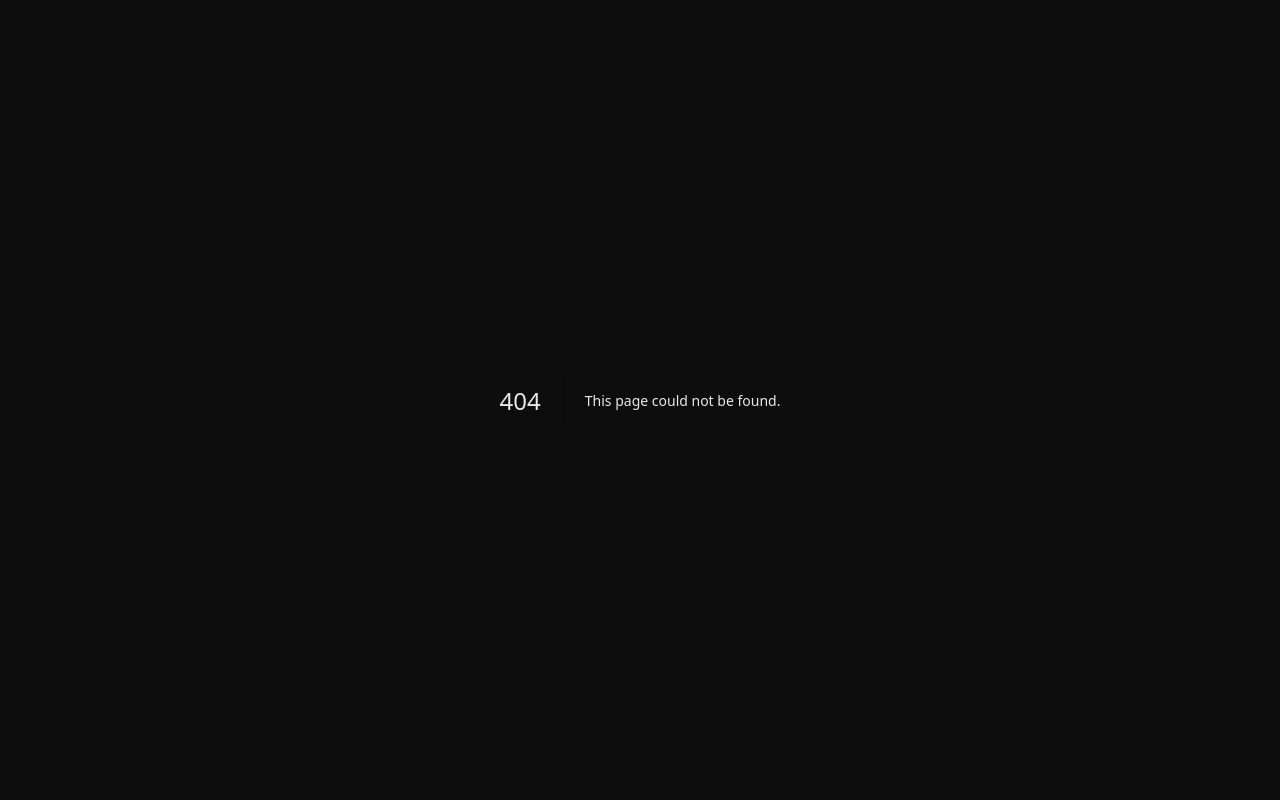
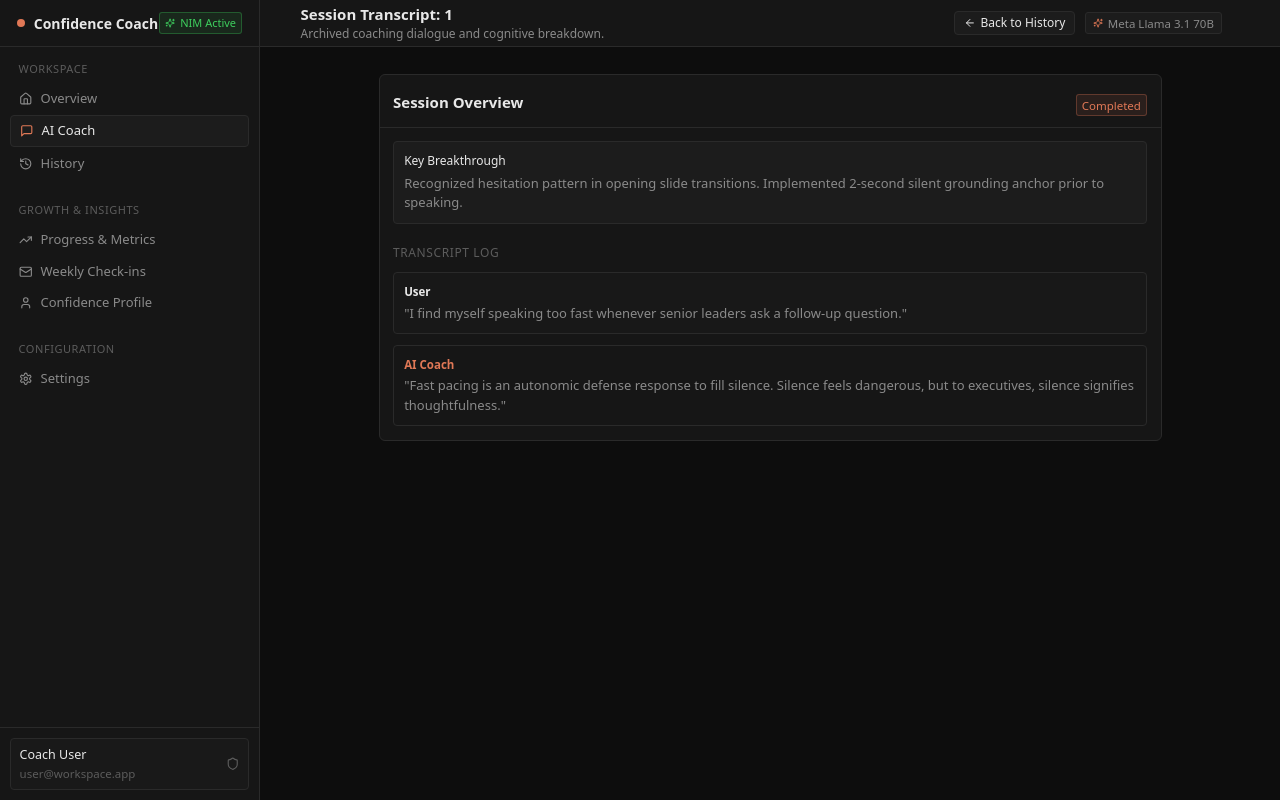
Before and after one commit to girishlade111/Elevra, a Next.js app: page /app/coach/c/1 in a window 1280 px wide. Before the commit this address had no page. Built offline with nearby package versions, Linux system fonts and the light colour scheme; no server answers.

Commit message:
feat(coach): implement coach component directory

```diff
--- /dev/null
+++ b/src/app/(app)/app/coach/c/[conversationId]/page.tsx
@@ -0,0 +1,70 @@
+import Link from "next/link";
+import { ArrowLeft, MessageSquare } from "lucide-react";
+import { AppHeader } from "@/components/layout/app-header";
+import { Container } from "@/components/layout/container";
+import { Card, CardHeader, CardTitle, CardContent } from "@/components/ui/card";
+import { Button } from "@/components/ui/button";
+import { Badge } from "@/components/ui/badge";
+import { ROUTES } from "@/config/routes";
+
+export default async function ConversationDetailPage({
+  params,
+}: {
+  params: Promise<{ conversationId: string }>;
+}) {
+  const { conversationId } = await params;
+
+  return (
+    <div>
+      <AppHeader
+        title={`Session Transcript: ${conversationId}`}
+        description="Archived coaching dialogue and cognitive breakdown."
+        actions={
+          <Link href={ROUTES.app.coachHistory}>
+            <Button variant="secondary" size="sm" className="flex items-center gap-1.5">
+              <ArrowLeft className="h-3.5 w-3.5" />
+              <span>Back to History</span>
+            </Button>
+          </Link>
+        }
+      />
+
+      <div className="py-8">
+        <Container size="default" className="space-y-4">
+          <Card className="bg-panel border-border">
+            <CardHeader className="flex flex-row items-center justify-between pb-3">
+              <CardTitle className="text-[15px]">Session Overview</CardTitle>
+              <Badge variant="accent">Completed</Badge>
+            </CardHeader>
+            <CardContent className="space-y-4 text-[13px] text-text-secondary">
+              <div className="p-3 bg-surface-secondary border border-border rounded-[4px] space-y-1">
+                <div className="text-[12px] font-medium text-text-primary">Key Breakthrough</div>
+                <p>
+                  Recognized hesitation pattern in opening slide transitions. Implemented 2-second silent grounding anchor prior to speaking.
+                </p>
+              </div>
+
+              <div className="space-y-3 pt-2">
+                <div className="text-[12px] font-medium uppercase tracking-wider text-text-muted">
+                  Transcript Log
+                </div>
+                <div className="p-3 border border-border bg-surface-secondary/40 rounded-[4px] space-y-1">
+                  <div className="text-[11.5px] font-semibold text-text-primary">User</div>
+                  <p className="text-[13px] text-text-secondary">
+                    "I find myself speaking too fast whenever senior leaders ask a follow-up question."
+                  </p>
+                </div>
+                <div className="p-3 border border-border bg-panel rounded-[4px] space-y-1">
+                  <div className="text-[11.5px] font-semibold text-accent">AI Coach</div>
+                  <p className="text-[13px] text-text-secondary">
+                    "Fast pacing is an autonomic defense response to fill silence. Silence feels dangerous, but to executives, silence signifies thoughtfulness."
+                  </p>
+                </div>
+              </div>
+            </CardContent>
+          </Card>
+        </Container>
+      </div>
+    </div>
+  );
+}
```
